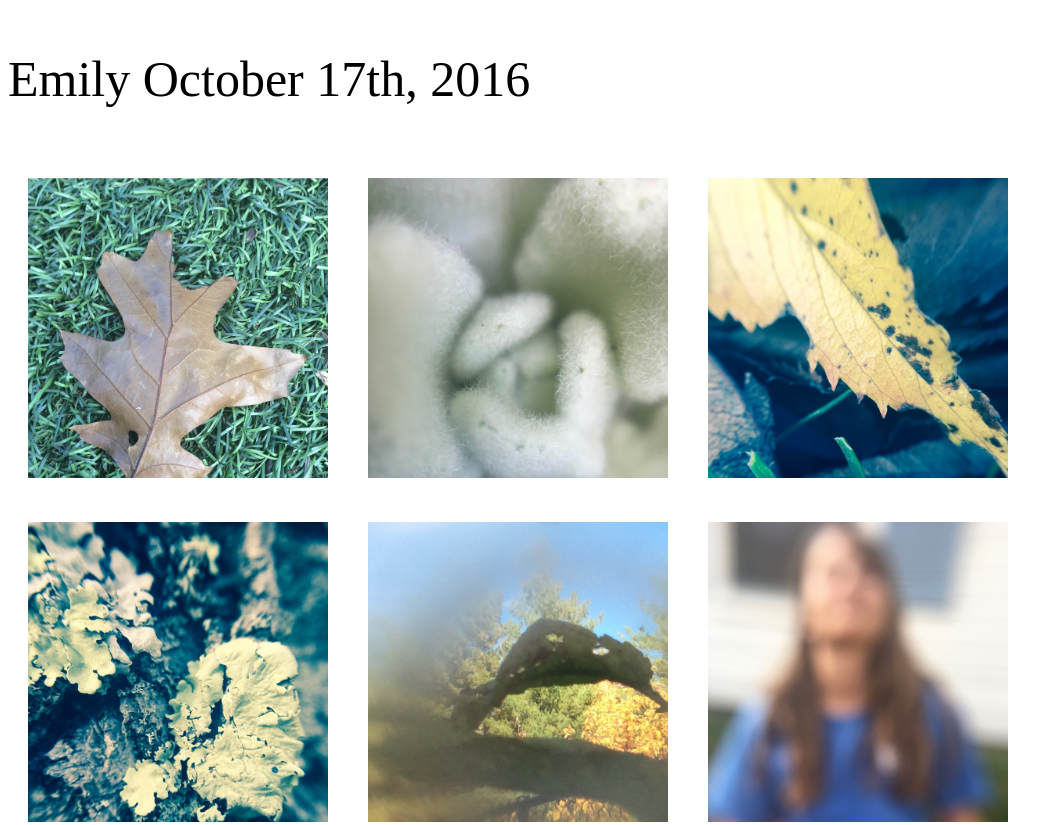
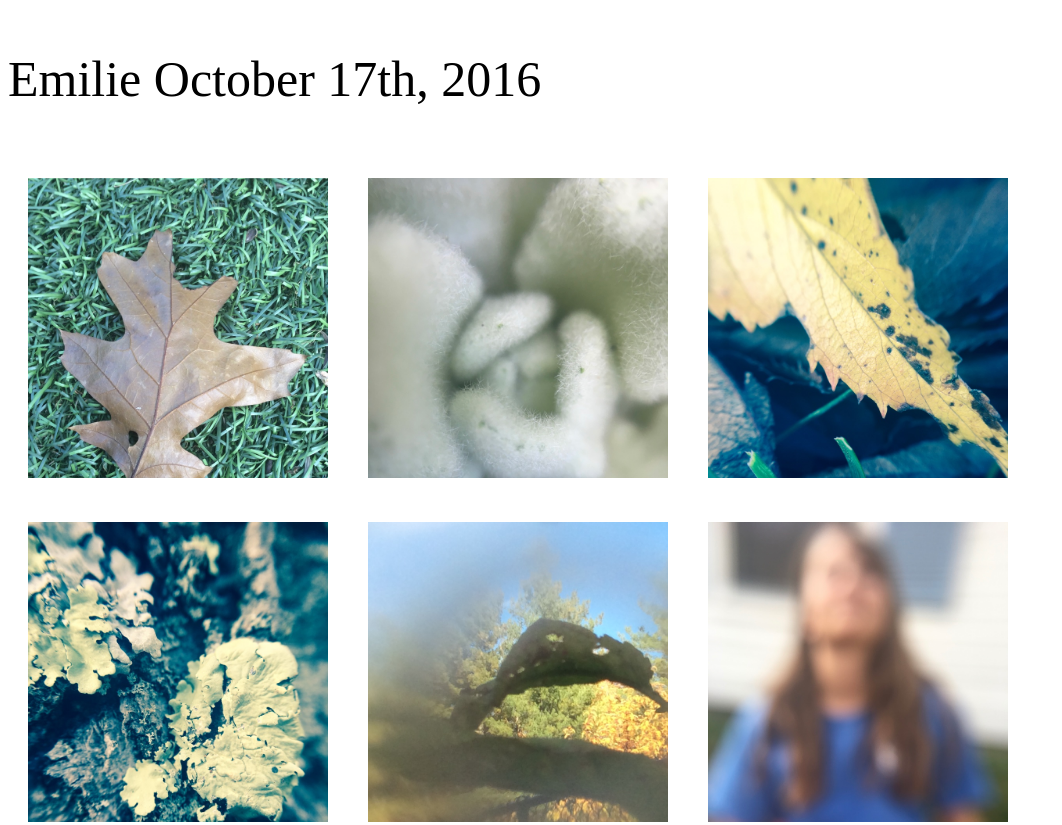
Before and after one commit to mojopi/forest-magic, a plain HTML site: page emilie/day1/day1.html in a window 1280 px wide. Shown: the top 825 px of the page, without its empty margins (0-1062 px from the left). Drawn offline with Linux system fonts and the light colour scheme.

Commit message:
emily to emilie

```diff
--- a/emilie/day1/day1.html
+++ b/emilie/day1/day1.html
@@ -10,7 +10,7 @@
 
 </head>
 <body>
-<p>Emily October 17th, 2016</p>
+<p>Emilie October 17th, 2016</p>
 
 
 
```
Also changed, not shown: emilie/emilie.html (+1 -1 lines).
